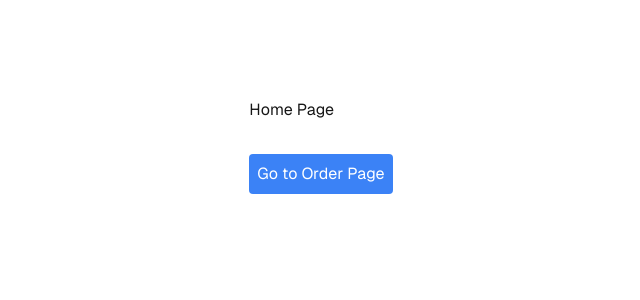
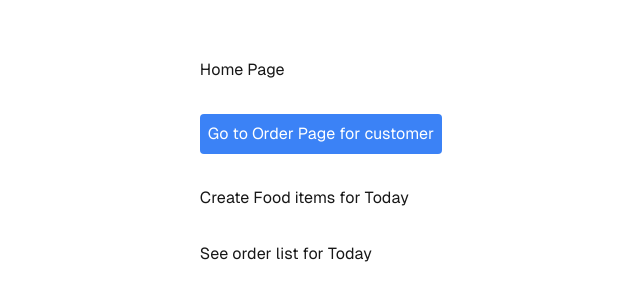
Before and after one commit to jamseyboy/nextjs_foodOrderApp, a Next.js app: page / in a window 1280 px wide. Shown: the part 238-538 px from the top of the page, without its empty margins (319-959 px from the left). Built offline with nearby package versions, Linux system fonts and the light colour scheme.

Commit message:
Homepage added with extra buttons

```diff
--- a/src/app/page.js
+++ b/src/app/page.js
@@ -11,11 +11,18 @@ export default function Home() {
         </div>
         <Link href="/orders/createCustomer">
           <button className="bg-blue-500 text-white p-2 rounded">
-            Go to Order Page
+            Go to Order Page for customer
           </button>
         </Link>
-        <Link href="/">
-
+        <Link href="/foods">
+        <button>
+          Create Food items for Today
+        </button>
+        </Link>
+        <Link href="/TodayorderDetails">
+        <button>
+          See order list for Today
+        </button>
         </Link>
       </main>
     </div>
```
